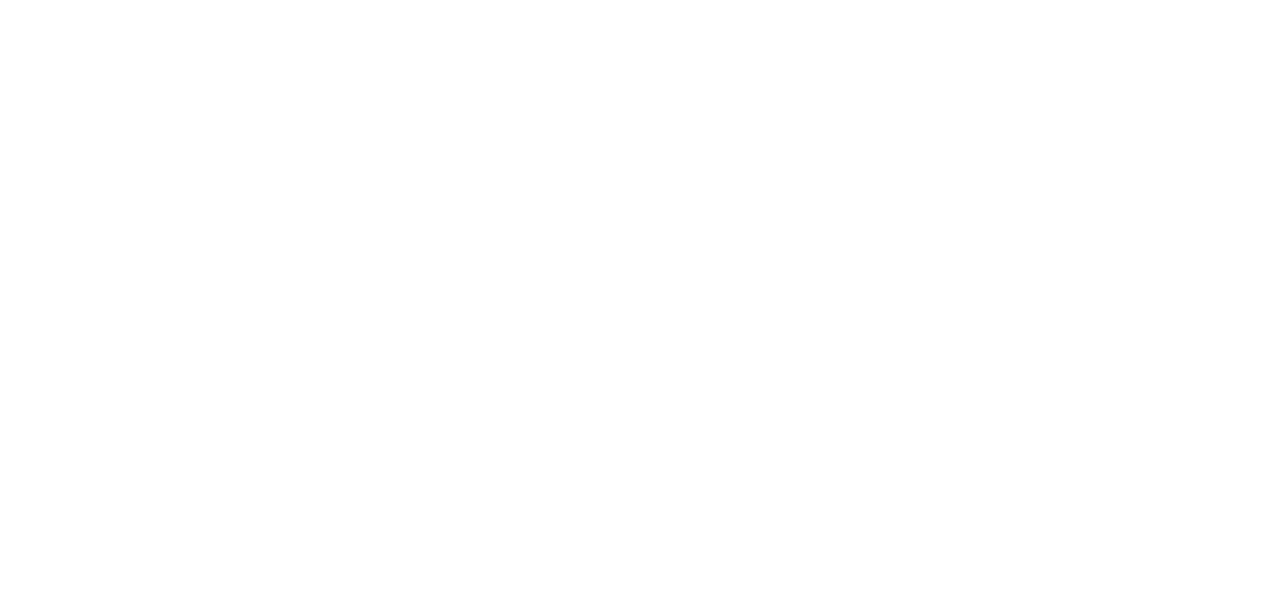
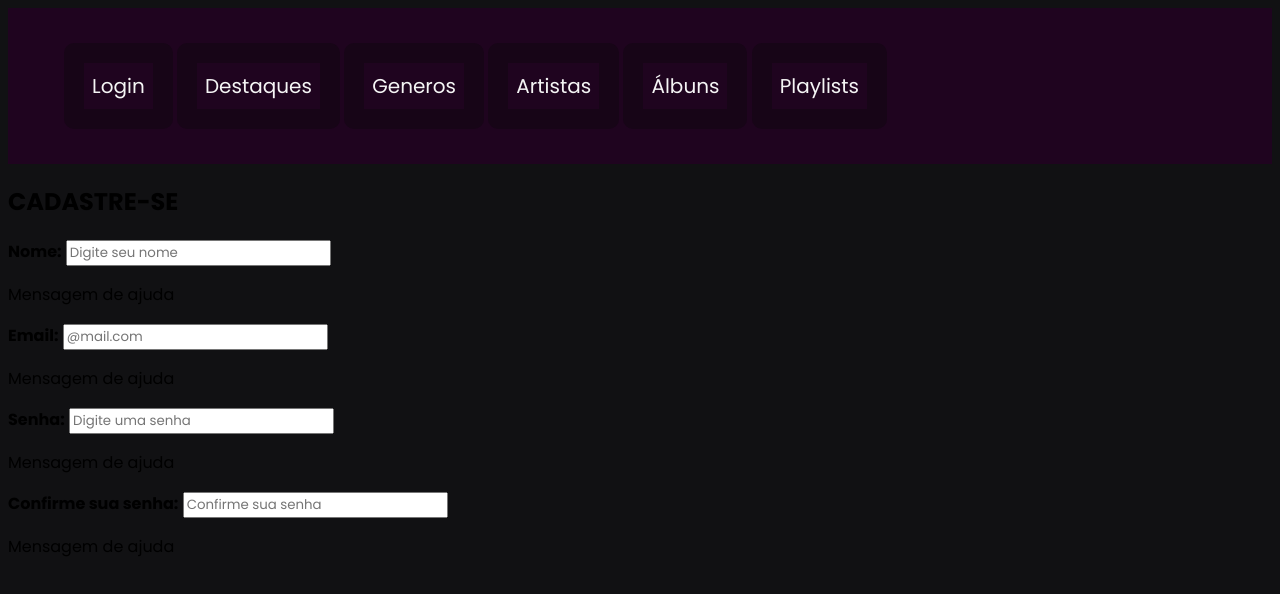
Before and after one commit to DianaLouise02/Site-Musica, a plain HTML site: page cadastro.html in a window 1280 px wide. Drawn offline with Linux system fonts and the light colour scheme.

Commit message:
Pequeninos ajustes: Css e Html

```diff
--- a/cadastro.html
+++ b/cadastro.html
@@ -0,0 +1,61 @@
+<!DOCTYPE html>
+<html lang="en">
+<head>
+    <meta charset="UTF-8">
+    <meta http-equiv="X-UA-Compatible" content="IE=edge">
+    <meta name="viewport" content="width=device-width, initial-scale=1.0">
+    <link rel="stylesheet" href="style.css">
+    <title>MusicRoom </title>
+</head>
+<body>
+    <header>
+        <nav>
+         <div class="pastas">
+           <ul>
+            <li id = "login"> <a href = "login.html"> Login </a></li>
+             <li id = "destaques"><a href= "destaques.html">Destaques</a></li>
+             <li id = "generos"><a href= "generos.html">Generos</a></li>
+             <li id = "artistas"><a href= "artistas.html">Artistas</a></li>
+             <li id = "albuns"><a href= "albuns.html">Álbuns</a></li>
+             <li id = "playlists"><a href="playlists.html">Playlists</a></li>
+           </ul>
+         </div>
+       </nav>
+    </header>
+
+  <section>
+    <div class="container-login">
+
+      <div class="content-box">
+          <div class="form-box">
+              <h2 class="h2-login">CADASTRE-SE</h2>
+              <form>
+                  <div class="input-box">
+                      <label for="nome"><strong>Nome:</strong></label>
+                      <input type="text" id="nome" name="nome" placeholder="Digite seu nome">
+                      <p id="nome-helper" class="helper-text">Mensagem de ajuda</p>
+                  </div>
+
+
+
+                  <div class="input-box">
+                      <label for="email"><strong>Email:</strong></label>
+                      <input type="email" name="email" id="email" placeholder="@mail.com"required>
+                      <p id="email-helper" class="helper-text">Mensagem de ajuda</p>
+                  </div>
+
+                  <div class="input-box">
+                       <label for="senha"><strong>Senha:</strong></label>
+                       <input type="password" name="senha" id="senha" placeholder="Digite uma senha"required>
+                       <p id="senha-helper" class="helper-text">Mensagem de ajuda</p>
+                  </div>
+
+                  <div class="input-box">
+                       <label for="confirma-senha"><strong>Confirme sua senha:</strong></label>
+                       <input type="password" name="confirma-senha" id="confirma-senha" placeholder="Confirme sua senha"required>
+                       <p id="confirma-senha-helper" class="helper-text">Mensagem de ajuda</p>
+                  </div>
+
+
+
+</body>
--- a/style.css
+++ b/style.css
@@ -1,3 +1,12 @@
+@import url('https://fonts.googleapis.com/css2?family=Poppins:wght@100;200;300;400;500;600;700&display=swap');
+
+* {
+   font-family: 'Poppins', sans-serif;
+ }
+
+
+
+
 header {
     background-color: rgb(31, 4, 31);
     text-decoration-style: none;
@@ -8,14 +17,24 @@ header {
 
 nav{
 text-align: center;
-background-color:rgb(31, 4, 31);
+background-color: rgb(31, 4, 31);
+margin-top: 1rem;
+margin-bottom: 1rem;
+margin-left: 1rem;
+margin-right: 1rem;
+display: inline-block;
+
 
 }
 
 nav ul li{
    list-style-type: none;
    border: solid;
-   border-color:  rgb(31, 4, 31);
+   border-width: 20px;
+   border-color: rgb(23, 5, 23);
+   display:inline-block;
+   text-align: center;
+
 }
 
 
@@ -23,14 +42,43 @@ h1{
    color: whitesmoke;
    font-size: 20px;
    text-align: center;
+   margin-top: 16px;
 }
 
-.pastas {
-     background-color:rgb(31,4,31);
-     margin-top: 0.5rem;
-     font-size: 16px;
-     color: whitesmoke;
+ #login {
+ border-radius: 10px;
+ padding: 0.5rem;
+ border-color: rgb(23, 5, 23);
+}
 
+#destaques{
+   border-radius: 10px;
+   padding: 0.5rem;
+   border-color: rgb(23, 5, 23);
+}
+
+#generos{
+   border-radius: 10px;
+   padding: 0.5rem;
+   border-color: rgb(23, 5, 23);
+  }
+
+  #artistas{
+   border-radius: 10px;
+   padding: 0.5rem;
+   border-color: rgb(23, 5, 23);
+  }
+
+  #albuns {
+   border-radius: 10px;
+   padding: 0.5rem;
+   border-color: rgb(23, 5, 23);
+  }
+
+  #playlists{
+   border-radius: 10px;
+   padding: 0.5rem;
+   border-color: rgb(23, 5, 23);
   }
 
   main{
@@ -41,6 +89,7 @@ h1{
 main ul li{
    list-style-type: none;
 }
+
  a{
     font-size: 20px;
     color: whitesmoke;
@@ -55,7 +104,7 @@ main ul li{
  }
 
 body {
-    background-color:rgb(7, 6, 23);
+    background-color:rgb(17, 17, 19);
 }
 
 footer{
```
Also changed, not shown: albuns.html (+14 -5 lines), artistas.html (+6 -5 lines), destaques.html (+6 -6 lines), generos.html (+7 -6 lines), login.html (+60 -0 lines), playlists.html (+6 -5 lines).
